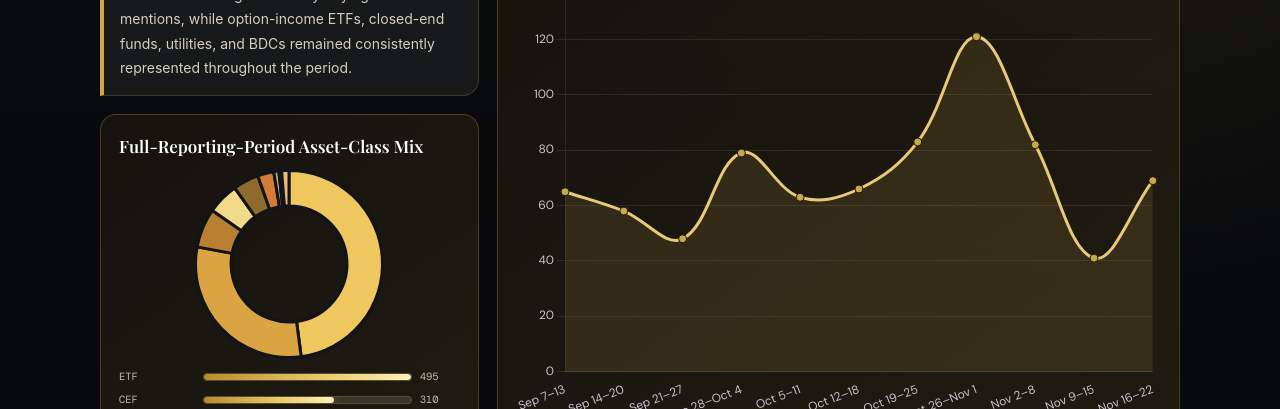
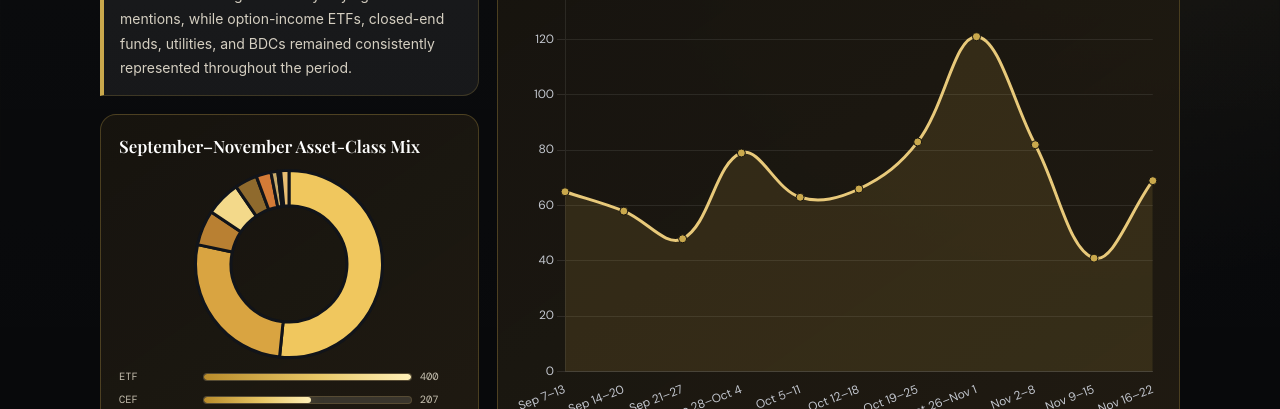
Before and after one commit to 929skhkpt7-arch/Weekly-Buy-Summary, a plain HTML site: page index.html in a window 1280 px wide. Shown: the part 1060-1469 px from the top of the page. Drawn offline with nearby package versions, Linux system fonts and the light colour scheme; files whose address does not match are found by name; a web font is replaced by a local one.

Commit message:
Update index.html

```diff
--- a/index.html
+++ b/index.html
@@ -853,7 +853,7 @@ button[onclick^="download_"]{
     <div class="q-two q-three">
       <div class="q-note"><strong>Standout trend:</strong> September–November recorded 775 buy mentions across 11 reporting windows. PFFA led recurring community buying with 40 mentions, while option-income ETFs, closed-end funds, utilities, and BDCs remained consistently represented throughout the period.</div>
       <div class="q-chart"><div class="q-chart-title">September–November Weekly Buy Trend</div><div class="q-canvas"><canvas id="quarterBuyTrend"></canvas></div><div class="q-bars q-line-fallback"></div></div>
-      <div class="q-chart"><div class="q-chart-title">August–November Asset-Class Mix</div><div class="q-canvas"><canvas id="quarterBuyMix"></canvas></div><div class="q-bars"><div class="q-bar-row"><span>ETF</span><span class="q-track"><span class="q-fill" style="width:100%"></span></span><span>464</span></div><div class="q-bar-row"><span>CEF</span><span class="q-track"><span class="q-fill" style="width:61%"></span></span><span>283</span></div><div class="q-bar-row"><span>BDC</span><span class="q-track"><span class="q-fill" style="width:14%"></span></span><span>64</span></div><div class="q-bar-row"><span>Preferred</span><span class="q-track"><span class="q-fill" style="width:11%"></span></span><span>53</span></div><div class="q-bar-row"><span>Credit / Bonds</span><span class="q-track"><span class="q-fill" style="width:10%"></span></span><span>46</span></div><div class="q-bar-row"><span>REIT</span><span class="q-track"><span class="q-fill" style="width:6%"></span></span><span>27</span></div></div></div>
+      <div class="q-chart"><div class="q-chart-title">September–November Asset-Class Mix</div><div class="q-canvas"><canvas id="quarterBuyMix"></canvas></div><div class="q-bars"></div></div>
     </div>
   </div>
 </section>
@@ -1850,10 +1850,10 @@ function download_mainTbl() {
   const goldLt = '#E8C97A';
   const trendData = [{"label":"Sep 7–13","value":65},{"label":"Sep 14–20","value":58},{"label":"Sep 21–27","value":48},{"label":"Sep 28–Oct 4","value":79},{"label":"Oct 5–11","value":63},{"label":"Oct 12–18","value":66},{"label":"Oct 19–25","value":83},{"label":"Oct 26–Nov 1","value":121},{"label":"Nov 2–8","value":82},{"label":"Nov 9–15","value":41},{"label":"Nov 16–22","value":69}];
   // September 7-November 22 rollup; values are buy mentions across all 11 reporting windows.
-  const mixData = [{"label":"ETF","value":495},{"label":"CEF","value":310},{"label":"BDC","value":70},{"label":"Preferred","value":56},{"label":"Credit / Bonds","value":46},{"label":"REIT","value":29},{"label":"Equity","value":9},{"label":"MLP / Energy","value":5},{"label":"Other","value":13}];
+  const mixData = [{"label":"ETF","value":400},{"label":"CEF","value":207},{"label":"BDC","value":47},{"label":"Preferred","value":47},{"label":"Credit / Bonds","value":30},{"label":"REIT","value":20},{"label":"Equity","value":9},{"label":"MLP / Energy","value":4},{"label":"Other","value":11}];
   const contextTitles = document.querySelectorAll('.quarter-context .q-chart-title');
   if (contextTitles[0]) contextTitles[0].textContent = 'September–November Weekly Buy Trend';
-  if (contextTitles[1]) contextTitles[1].textContent = 'Full-Reporting-Period Asset-Class Mix';
+  if (contextTitles[1]) contextTitles[1].textContent = 'September–November Asset-Class Mix';
   const [trendFallback, mixFallback] = document.querySelectorAll('.quarter-context .q-bars');
   const fallbackRows = (items) => {
     const max = Math.max(...items.map(item => item.value));
```
